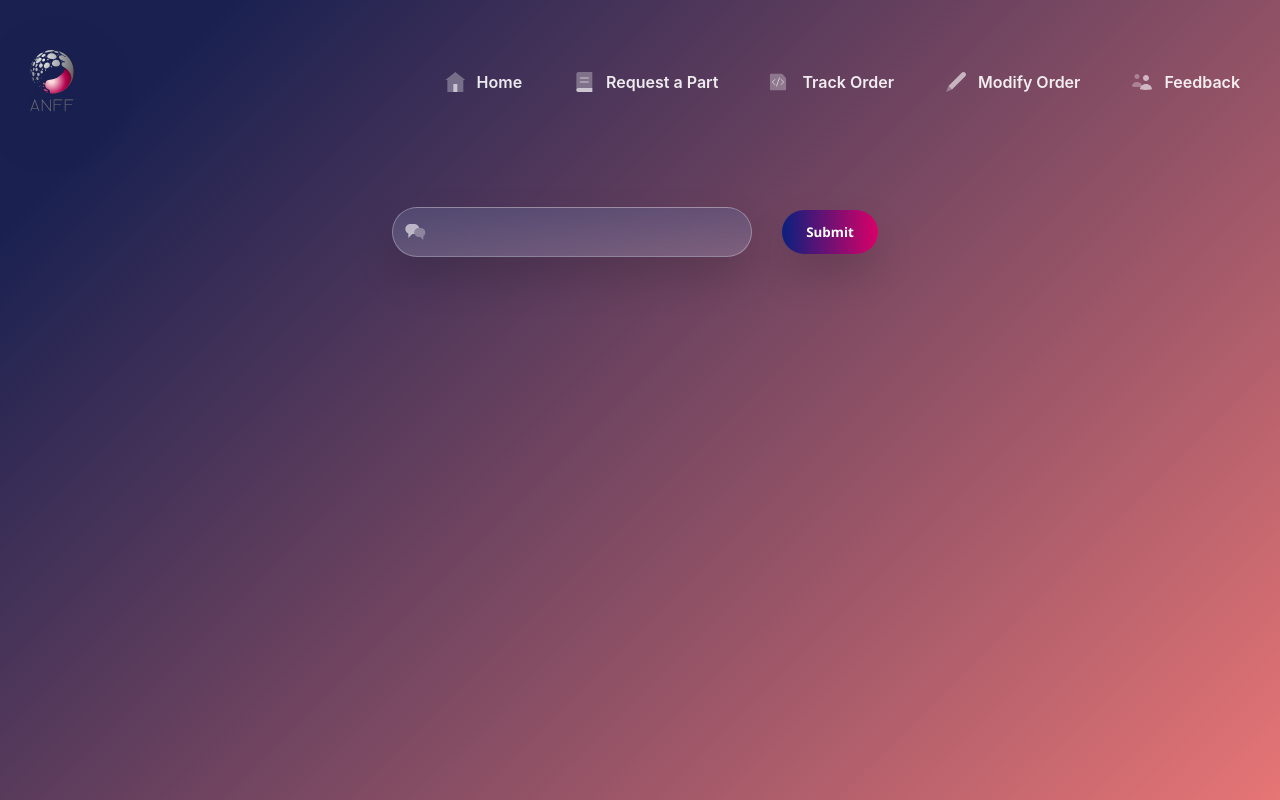
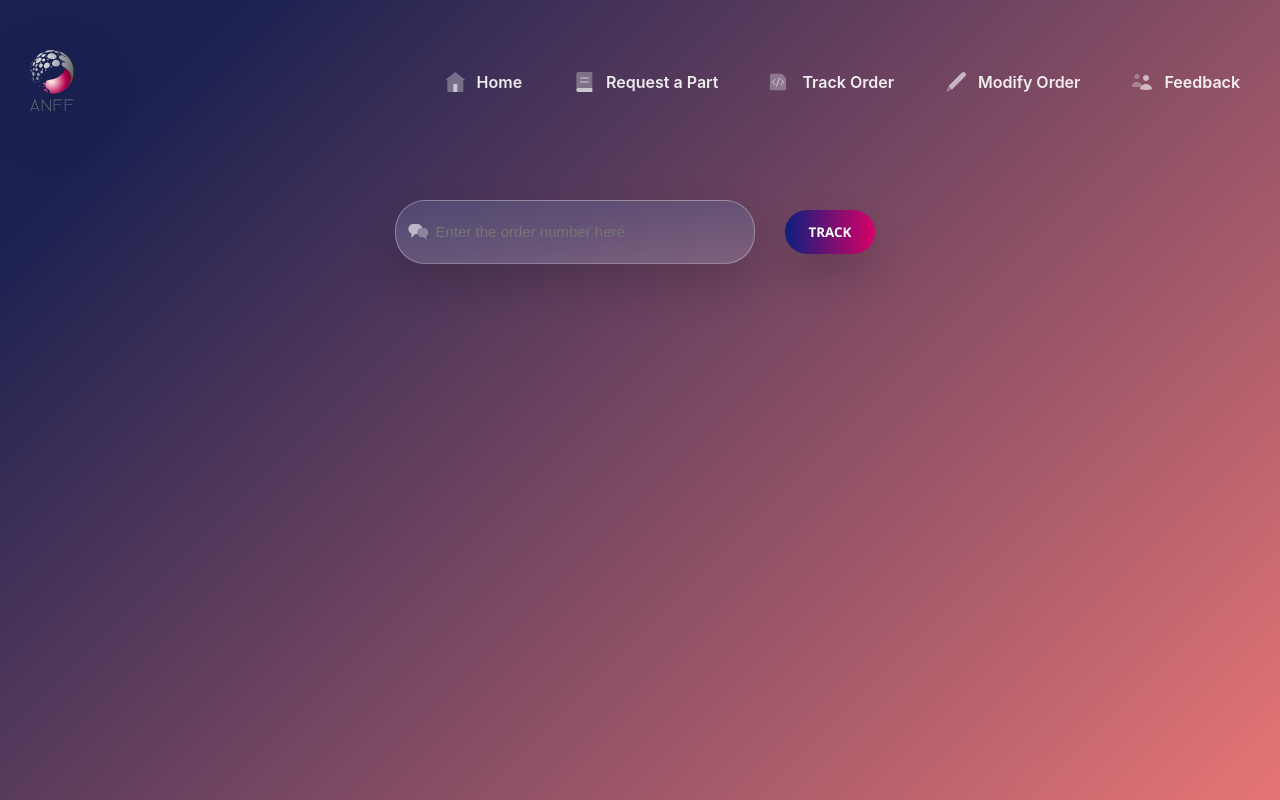
Before and after one commit to swingrope/optofab-website, a React (Create React App) app: page /track in a window 1280 px wide. Shown: the top 800 px of the page. Built offline with nearby package versions, Linux system fonts and the light colour scheme.

Commit message:
adjust text input style

```diff
--- a/src/features/form/Modify.js
+++ b/src/features/form/Modify.js
@@ -149,6 +149,7 @@ const ContentWrapper = styled.div`
 const OrderNoWrapper = styled.div`
   display: grid;
   grid-template-columns: 28px auto;
+  align-items: center;
   padding: 10px;
   width: 360px;
   background: linear-gradient(
--- a/src/features/form/Track.js
+++ b/src/features/form/Track.js
@@ -40,10 +40,14 @@ export default function Track() {
               <FormWrapper>
                 <InputWrapper>
                   <img src="/images/smallicons/chat.svg" />
-                  <MyTextInput label="" name="ordernum" />
+                  <MyTextInput
+                    label=""
+                    name="ordernum"
+                    placeholder="Enter the order number here"
+                  />
                 </InputWrapper>
                 {/* <button type="submit">Submit</button> */}
-                <SubmitButton title="Submit" />
+                <SubmitButton title="TRACK" />
               </FormWrapper>
             </Form>
           </Formik>
--- a/src/features/form/fields/MyTextInput.js
+++ b/src/features/form/fields/MyTextInput.js
@@ -28,7 +28,7 @@ export const MyTextInput = ({
 };
 
 const Wrapper = styled.div`
-  margin: 3px 0;
+  margin: 10px 0;
 `;
 
 const Input = styled.input`
```
